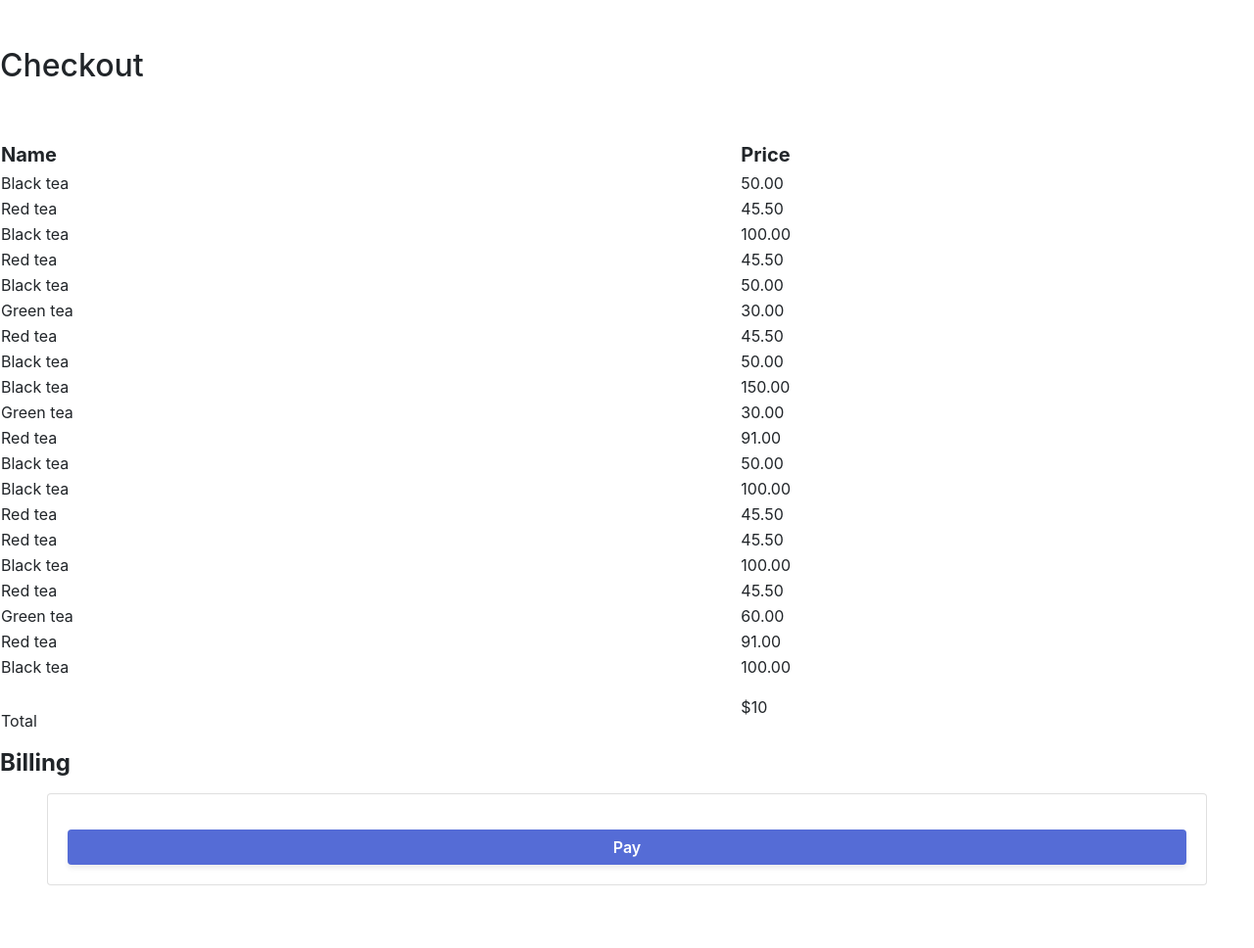
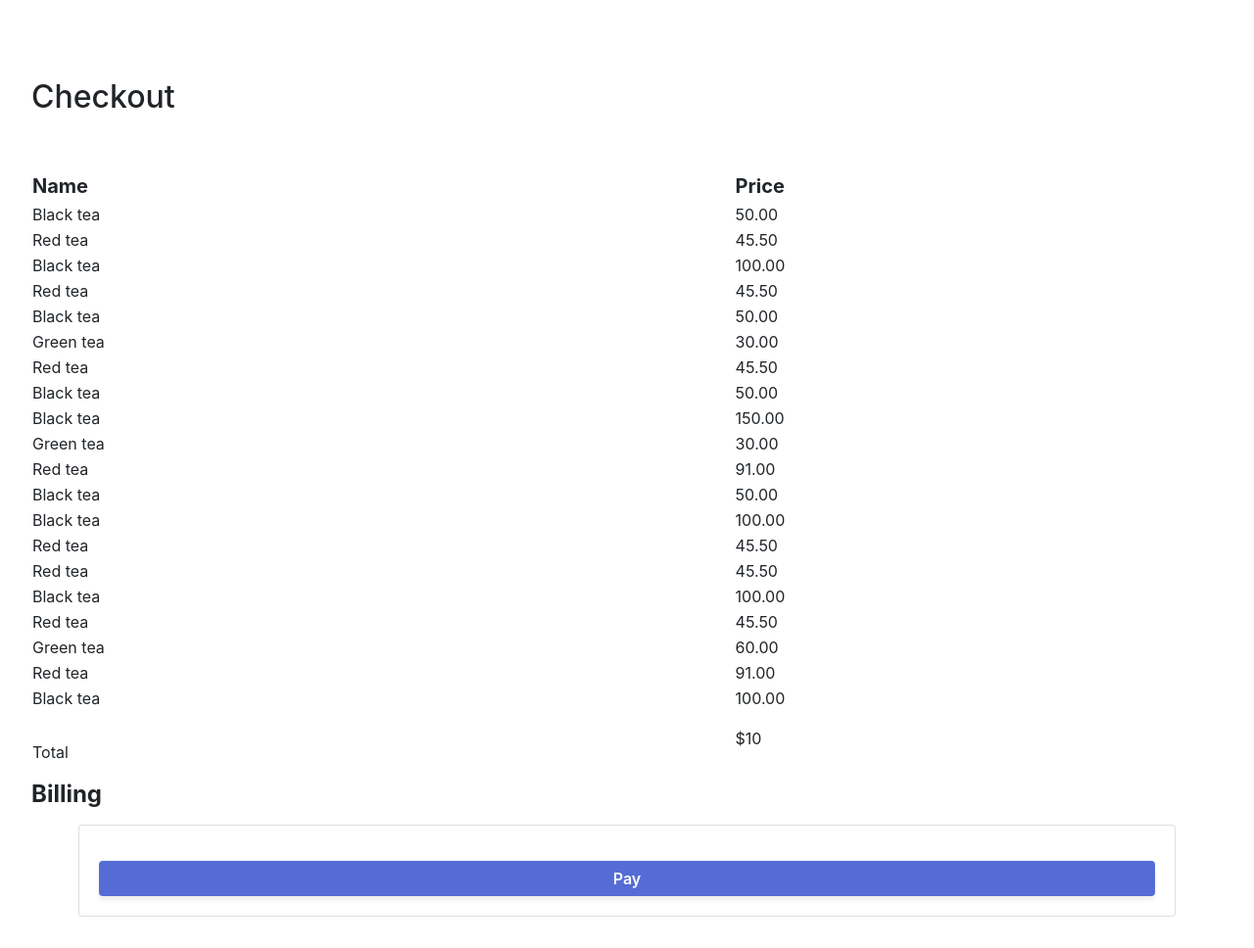
Before and after one commit to DIXINB/stripe_pi_myshop, a Django app: template myshop/myshop/payment/templates/payment/checkout.html in a window 1280 px wide. Shown: the whole page at 98% size. Before the commit the page ends 904 px from the top, so only its background shows below. Run offline with Django 4.2, Linux system fonts and the light colour scheme; data comes from the database, SQL or seed files in the repository; both versions use the stored data as it was after the commit; the template is opened without the code that fills it: values that come from a table or form of the project are taken from there, most other values are stand-ins (such as "Sample title", 1, 10 or a date in 2020); parts of the project's set-up code (start-up, migrations or seed data) failed here and were passed over; some libraries are stand-ins or nearby versions.

```diff
--- a/myshop/myshop/myshop/settings.py
+++ b/myshop/myshop/myshop/settings.py
@@ -14,7 +14,6 @@ from pathlib import Path
 
 # Build paths inside the project like this: BASE_DIR / 'subdir'.
 BASE_DIR = Path(__file__).resolve().parent.parent
-
 
 # Quick-start development settings - unsuitable for production
 # See https://docs.djangoproject.com/en/4.1/howto/deployment/checklist/
--- a/myshop/myshop/orders/views.py
+++ b/myshop/myshop/orders/views.py
@@ -29,7 +29,6 @@ def order_create(request):
             # set the order in the session
             request.session['order_id'] = order.id
             # redirect for payment
-#            return redirect(reverse('payment:process'))
             return redirect(reverse('payment:create-payment-intent'))
     else:
         form = OrderCreateForm()
--- a/myshop/myshop/payment/templates/payment/checkout.html
+++ b/myshop/myshop/payment/templates/payment/checkout.html
@@ -2,12 +2,12 @@
 
     {% block content %}
      <script src="https://js.stripe.com/v3/"></script>
-    <div>
+    <div style="padding:2em">
       <br><br>
       <h2> Checkout </h2>
       <br><br>
       <table style="width:100%">
-        <tr style=" font-size: 20px">
+        <tr style="font-size: 20px">
           <th>Name</th>
           <th>Price</th>
         </tr>
@@ -16,10 +16,8 @@
         <tr>
           <td>{{ item.product }}</td>
           <td>{{ item.get_cost }}</td>
-<!--		  <td>${{ c.product_price }}</td>  -->
         </tr>
         {% endfor %}
-
         <tr>
           <td style="padding-top:30px">Total</td>
           <td>${{ total }}</td>
@@ -37,7 +35,7 @@
                   </div>
                   <div class="sr-field-error" id="card-errors" role="alert"></div>
                   <button id="submit">
-                    <div class="spinner hidden" id="spinner"> </div>
+               <div class="spinner hidden" id="spinner"></div>
 	       <span id="button-text">Pay</span><span id="order-amount"></span>
                   </button>
               </form>
@@ -49,14 +47,27 @@
               </div>
             </div>
           </div>
-
+        </div>
+      </div>
    </form>
-
+  </div>
     <style>
       /**
      * The CSS shown here will not be introduced in the Quickstart guide, but shows
      * how you can use CSS to style your Element's container.
      */
+    :root {
+  --body-color: rgb(247, 250, 252);
+  --button-color: rgb(30, 166, 114);
+  --accent-color: #0a721b;
+  --link-color: #ffffff;
+  --font-color: rgb(105, 115, 134);
+  --body-font-family: -apple-system, BlinkMacSystemFont, sans-serif;
+  --radius: 6px;
+  --form-width: 400px;
+}
+
+
     .StripeElement {
       box-sizing: border-box;
 
@@ -87,6 +98,7 @@
     .hidden {
         display: none;
     }
+
 
     .spinner,
     .spinner:before,
@@ -155,10 +167,10 @@
     transform: rotate(360deg);
   }
 }
+
         #submit:hover {
       filter: contrast(120%);
     }
-
 	#submit {
       font-feature-settings: "pnum";
       --body-color: #f7fafc;
@@ -200,11 +212,28 @@
       width: 100%;
       background: var(--button-color);
     }
+
+    .sr-result {
+  height: 44px;
+  -webkit-transition: height 1s ease;
+  -moz-transition: height 1s ease;
+  -o-transition: height 1s ease;
+  transition: height 1s ease;
+  color: var(--font-color);
+  overflow: auto;
+}
+.sr-result code {
+  overflow: scroll;
+}
+.sr-result.expand {
+  height: 350px;
+}
+
+
     </style>
 
     <script type="text/javascript">
     // A reference to Stripe.js
-
     const orderData = {
       currency: "usd"
     };
@@ -257,7 +286,6 @@ document.getElementById("submit").disabled = true;
 
       var card = elements.create("card", { style : style});
       card.mount("#card-element");
-
       return {
         stripe: stripe,
         card: card,
@@ -333,6 +361,5 @@ document.getElementById("submit").disabled = true;
         document.querySelector("#button-text").classList.remove("hidden");
       }
     };
-
      </script>
     {% endblock %}
--- a/myshop/requirements.txt
+++ b/myshop/requirements.txt
@@ -5,4 +5,3 @@ flower==1.2.0
 celery==5.2.7
 stripe==4.0.2
 WeasyPrint==56.1
-python-dotenv==0.10.3
```
Also changed, not shown: myshop/myshop/payment/views.py (+10 -5 lines), myshop/myshop/db.sqlite3, 2 other files. Lines whose indentation alone changed are shown as unchanged.
